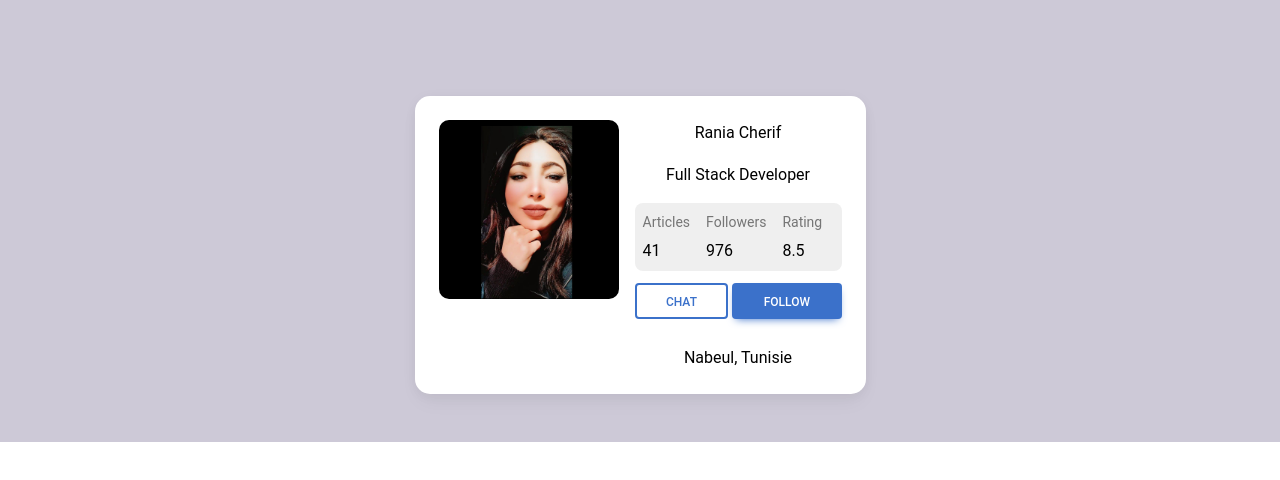
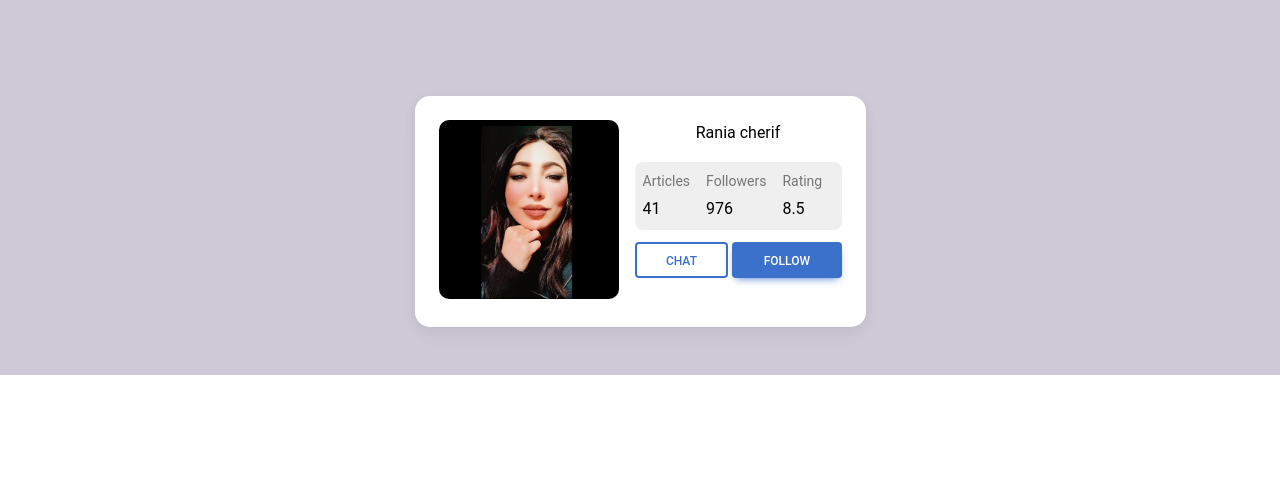
Before and after one commit to RaniaCherif/Components-React-project, a React (Create React App) app: page / in a window 1280 px wide. Shown: the top 480 px of the page. Built offline with nearby package versions, Linux system fonts and the light colour scheme.

Commit message:
add props react

```diff
--- a/src/Adress.js
+++ b/src/Adress.js
@@ -1,7 +1,8 @@
 import React from "react";
 import { MDBCardText } from "mdb-react-ui-kit";
 
-const Adress = () => {
-  return <MDBCardText className="text-center">Nabeul, Tunisie</MDBCardText>;
+
+const Adress = (props) => {
+  return <MDBCardText className="text-center">{props.adress}</MDBCardText>;
 };
 export default Adress;
--- /dev/null
+++ b/src/Data.js
@@ -0,0 +1,21 @@
+const Data = [
+  {
+    name: "Rania cherif",
+    img: "profile.jpg",
+    prof: "Full Stack Developer",
+    adress: "Nabeul,Tunisie",
+  },
+  {
+    name: "sywar cherif",
+    img: "profile.jpg",
+    prof: "php Developer",
+    adress: "Sousse,Tunisie",
+  },
+  {
+    name: "wejden cherif",
+    img: "profile.jpg",
+    prof: "pyton Developer",
+    adress: "monastir,Tunisie",
+  },
+];
+export default Data;
--- a/src/FullName.js
+++ b/src/FullName.js
@@ -1,12 +1,13 @@
 import React from "react";
 import Adress from "./Adress";
+import Data from "./Data";
 import { MDBCardText, MDBBtn } from "mdb-react-ui-kit";
 
-const FullName = () => {
+const FullName = (props) => {
   return (
     <div className="flex-grow-1 ms-3">
-      <MDBCardText className="text-center">Rania Cherif</MDBCardText>
-      <MDBCardText className="text-center">Full Stack Developer</MDBCardText>
+      <MDBCardText className="text-center">{props.name}</MDBCardText>
+      <MDBCardText className="text-center">{props.prof}</MDBCardText>
 
       <div
         className="d-flex justify-content-start rounded-3 p-2 mb-2"
@@ -32,7 +33,7 @@ const FullName = () => {
         <MDBBtn className="flex-grow-1">Follow</MDBBtn>
       </div>
       <br></br>
-      <Adress></Adress>
+      <Adress />
     </div>
   );
 };
--- a/src/Profile.js
+++ b/src/Profile.js
@@ -8,6 +8,7 @@ import {
   MDBCardImage,
 } from "mdb-react-ui-kit";
 import FullName from "./FullName";
+import Data from "./Data";
 
 const Profile = () => {
   return (
@@ -26,8 +27,8 @@ const Profile = () => {
                       fluid
                     />
                   </div>
-
-                  <FullName></FullName>
+                  <FullName
+                  name={Data[0].name}/>
                 </div>
               </MDBCardBody>
             </MDBCard>
```
Also changed, not shown: src/Alert.js (added, +14 -0 lines), src/Bio.js (added, +15 -0 lines), src/Prof.js (added, +7 -0 lines), src/profile.jpg (added).
